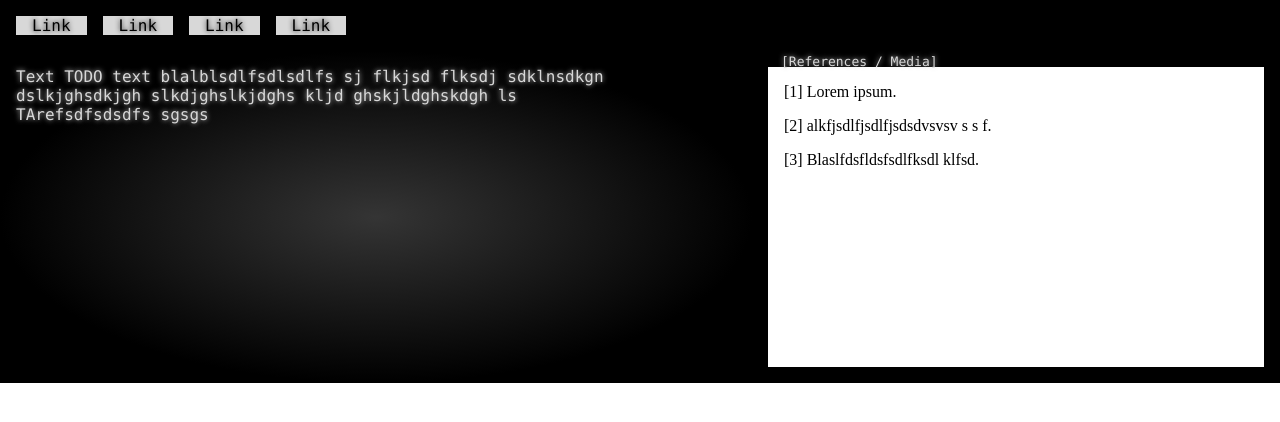
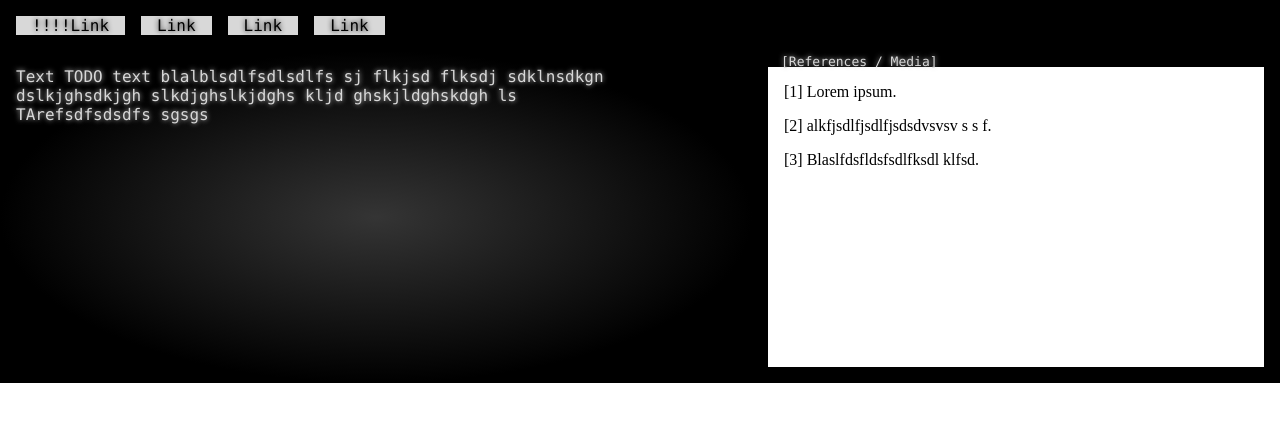
Before and after one commit to krisjanis-nesenbergs/krisjanis-nesenbergs.github.io, a plain HTML site: page docs/index.html in a window 1280 px wide. Drawn offline with Linux system fonts and the light colour scheme.

Commit message:
Push web bat file

```diff
--- a/docs/index.html
+++ b/docs/index.html
@@ -116,7 +116,7 @@
 </head>
 <body>
 <div class="navigation">
-	<a href="#">Link</a>
+	<a href="#">!!!!Link</a>
 	<a href="#">Link</a>
 	<a href="#">Link</a>
 	<a href="#">Link</a>
```
Also changed, not shown: 1 other file.
